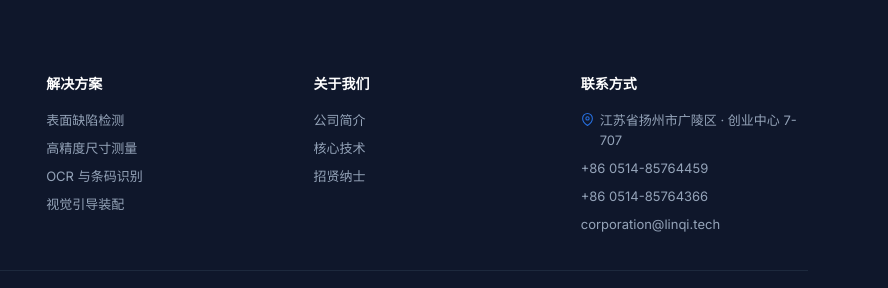
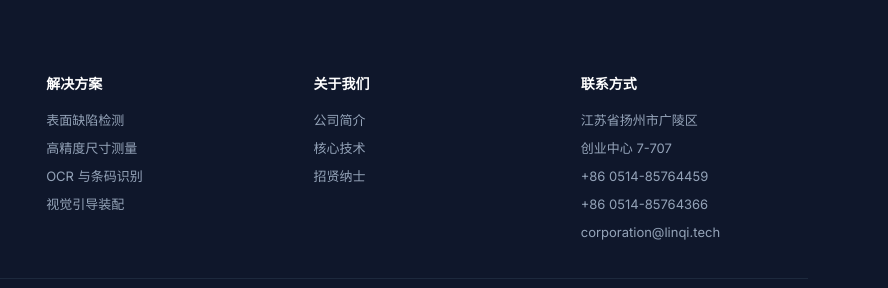
Before and after one commit to SuperGokou/linqitech, a website: page about.html in a window 1280 px wide. Shown: the part 3275-3563 px from the top of the page, 392-1280 px from the left. Drawn offline with Linux system fonts and the light colour scheme.

Commit message:
style(footer): unify all pages to the simple two-line address format
Reverts the previous 'fancy footer-addr' unification (a18b8a2) — the
canonical look is the simple stacked layout with no map-pin icon and
no inline bullet separator:

  联系方式
    江苏省扬州市广陵区
    创业中心 7-707
    +86 0514-85764459
    +86 0514-85764366
    corporation@linqi.tech

Applied to: index, about, careers, cases, technology, privacy, terms

```diff
--- a/about.html
+++ b/about.html
@@ -243,12 +243,8 @@
         <div class="footer-col">
           <h5 data-i18n="footer.col3.title">联系方式</h5>
           <ul class="footer-contact">
-            <li>
-              <a href="https://map.baidu.com/search/扬州市广陵区创业中心7-707" target="_blank" rel="noopener" class="footer-addr">
-                <svg viewBox="0 0 24 24" width="13" height="13" fill="none" stroke="currentColor" stroke-width="2" stroke-linecap="round" stroke-linejoin="round"><path d="M21 10c0 7-9 13-9 13s-9-6-9-13a9 9 0 0 1 18 0z"/><circle cx="12" cy="10" r="3"/></svg>
-                <span><span data-i18n="footer.col3.addr1">江苏省扬州市广陵区</span> · <span data-i18n="footer.col3.addr2">创业中心 7-707</span></span>
-              </a>
-            </li>
+            <li><a href="https://map.baidu.com/search/扬州市广陵区创业中心7-707" target="_blank" rel="noopener" data-i18n="footer.col3.addr1">江苏省扬州市广陵区</a></li>
+            <li><a href="https://map.baidu.com/search/扬州市广陵区创业中心7-707" target="_blank" rel="noopener" data-i18n="footer.col3.addr2">创业中心 7-707</a></li>
             <li>+86 0514-85764459</li>
             <li>+86 0514-85764366</li>
             <li><a href="mailto:corporation@linqi.tech">corporation@linqi.tech</a></li>
```
Also changed, not shown: careers.html (+2 -6 lines), cases.html (+2 -6 lines), index.html (+2 -6 lines), privacy.html (+2 -6 lines), technology.html (+2 -6 lines), terms.html (+2 -6 lines).
